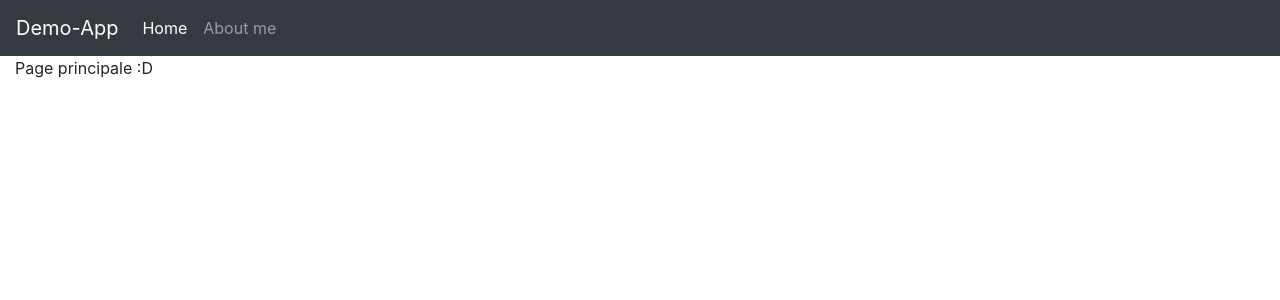
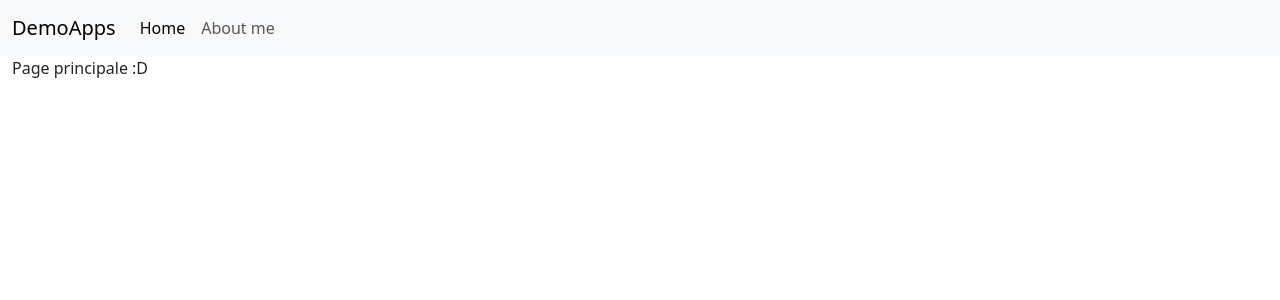
Before and after one commit to JConan/joch-demo-app, a React (Create React App) app: page / in a window 1280 px wide. Shown: the top 300 px of the page. Built offline with nearby package versions, Linux system fonts and the light colour scheme.

Commit message:
refactor Menu component to remove package react-boostrap

```diff
--- a/package.json
+++ b/package.json
@@ -12,11 +12,11 @@
     "@types/react": "^16.9.0",
     "@types/react-dom": "^16.9.0",
     "@types/react-router-dom": "^5.1.5",
-    "bootstrap": "^4.5.0",
+    "bootstrap": "5.0.0-alpha1",
+    "jquery": "^3.5.1",
     "node-sass": "^4.14.1",
     "popper.js": "^1.16.1",
     "react": "^16.13.1",
-    "react-bootstrap": "^1.2.2",
     "react-dom": "^16.13.1",
     "react-router-dom": "^5.2.0",
     "react-scripts": "3.4.1",
--- a/src/components/Menu.tsx
+++ b/src/components/Menu.tsx
@@ -1,39 +1,41 @@
 import * as React from "react";
-import { Link, useLocation } from "react-router-dom";
-import Navbar from "react-bootstrap/Navbar";
-import Nav from "react-bootstrap/Nav";
+import { NavLink, Link } from "react-router-dom";
+import "bootstrap/js/dist/collapse"
 
-export interface NavBarProps {}
+
+export interface NavBarProps { }
 
 const Menu: React.SFC<NavBarProps> = () => {
   return (
-    <Navbar bg="dark" variant="dark" expand="lg">
-      <Navbar.Brand href="/">Demo-App</Navbar.Brand>
-      <Navbar.Toggle aria-controls="basic-navbar-nav" />
-      <Navbar.Collapse id="basic-navbar-nav">
-        <Nav className="mr-auto">
-          <NavLink href="/">Home</NavLink>
-          <NavLink href="/about">About me</NavLink>
-        </Nav>
-      </Navbar.Collapse>
-    </Navbar>
+    <nav className="navbar navbar-expand-lg navbar-light bg-light">
+      <div className="container-fluid">
+        <Link className="navbar-brand" to="/" >DemoApps</Link>
+        <button className="navbar-toggler" type="button" data-toggle="collapse" data-target="#navbarNavDropdown" aria-controls="navbarNavDropdown" aria-expanded="false" aria-label="Toggle navigation">
+          <span className="navbar-toggler-icon"></span>
+        </button>
+        <div className="collapse navbar-collapse" id="navbarNavDropdown">
+          <ul className="navbar-nav">
+            <MenuItem to="/">Home</MenuItem>
+            <MenuItem to="/about">About me</MenuItem>
+          </ul>
+        </div>
+      </div>
+    </nav>
   );
 };
 
 export default Menu;
 
-export interface NavLinkProps {
-  href: string;
+interface MenuItemProps {
+  to: string
 }
 
-const NavLink: React.SFC<NavLinkProps> = (props) => {
-  const matchCurrentPath = useLocation().pathname === props.href;
+const MenuItem: React.SFC<MenuItemProps> = (props) => {
   return (
-    <Link
-      className={"nav-link" + (matchCurrentPath ? " active" : "")}
-      to={props.href}
-    >
-      {props.children}
-    </Link>
+    <li className="nav-item">
+      <NavLink className="nav-link" to={props.to} isActive={(_, { pathname }) => props.to === pathname} >
+        {props.children}
+      </NavLink>
+    </li>
   );
-};
+}
```
Also changed, not shown: 2 other files (tests, documents, lock files or other folders).
